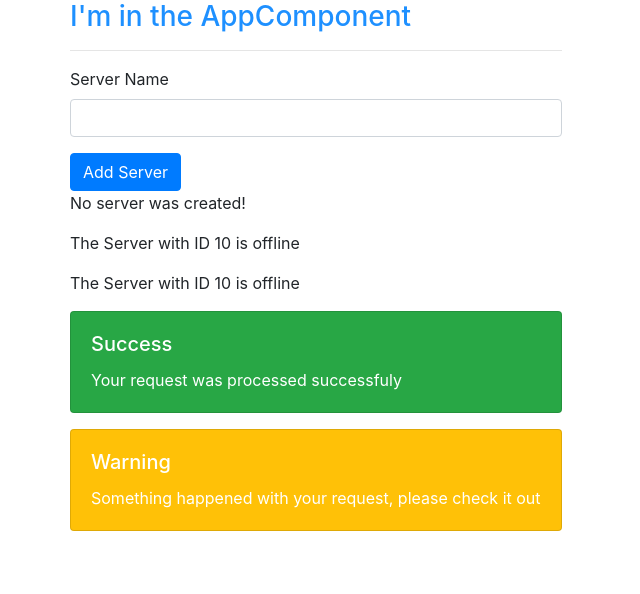
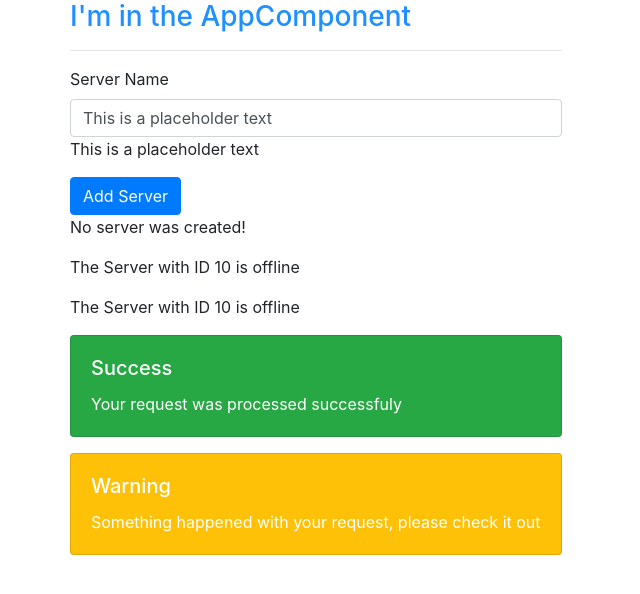
Before and after one commit to deyvidyfs/angular_study_projects, an Angular app in the folder Udemy - Academind Course Files/Section 1/my-first-app/: page / in a window 1280 px wide. Shown: the top 594 px of the page, without its empty margins (0-640 px from the left). Built offline with nearby package versions, Linux system fonts and the light colour scheme.

Commit message:
added two way data binding

```diff
--- a/Udemy - Academind Course Files/Section 1/my-first-app/src/app/app.module.ts
+++ b/Udemy - Academind Course Files/Section 1/my-first-app/src/app/app.module.ts
@@ -1,5 +1,6 @@
 import { BrowserModule } from '@angular/platform-browser';
 import { NgModule } from '@angular/core';
+import { FormsModule } from '@angular/forms'
 
 import { AppComponent } from './app.component';
 import { ServerComponent } from './server/server.component';
@@ -16,7 +17,8 @@
     SuccessAlertComponent,
   ],
   imports: [
-    BrowserModule
+    BrowserModule,
+    FormsModule,
   ],
   providers: [],
   bootstrap: [AppComponent]
--- a/Udemy - Academind Course Files/Section 1/my-first-app/src/app/servers/servers.component.html
+++ b/Udemy - Academind Course Files/Section 1/my-first-app/src/app/servers/servers.component.html
@@ -1,7 +1,11 @@
- <label>Server Name</label>
-<input type="text"
+<label>Server Name</label>
+<!-- <input type="text"
     class="form-control"
-    (input)="onUpdateServerName($event)">
+    (input)="onUpdateServerName($event)"> -->
+
+    <input type="text"
+    class="form-control"
+    [(ngModel)]="serverName">
 
 <p>{{serverName}}</p>
  <button
--- a/Udemy - Academind Course Files/Section 1/my-first-app/src/app/servers/servers.component.ts
+++ b/Udemy - Academind Course Files/Section 1/my-first-app/src/app/servers/servers.component.ts
@@ -9,7 +9,7 @@
 export class ServersComponent implements OnInit {
   allowNewServer = false;
   serverCreationStatus = 'No server was created!';
-  serverName = '';
+  serverName = 'This is a placeholder text';
 
   constructor() {
     setTimeout(() => {
```
